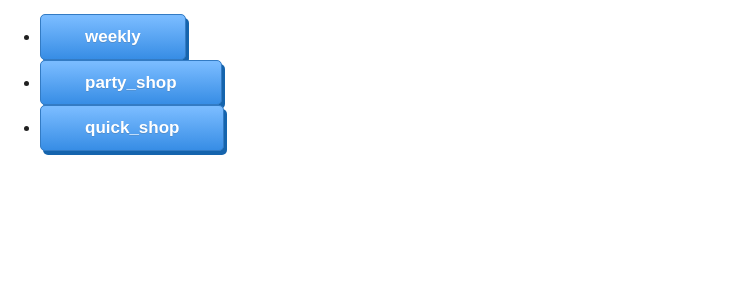
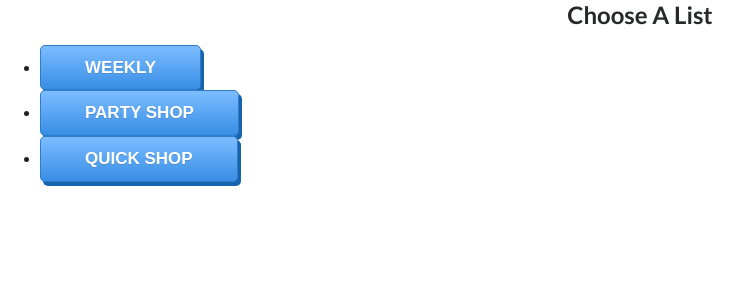
Before and after one commit to GregatGit/go-shop, a React (Create React App) app: page / in a window 1280 px wide. Both pictures are taken after a click on the button "YOUR LISTS". Shown: the top 300 px of the page, without its empty margins (0-751 px from the left). Built offline with nearby package versions, Linux system fonts and the light colour scheme.

Commit message:
choose a list to load

```diff
--- a/src/components/YourLists.js
+++ b/src/components/YourLists.js
@@ -1,28 +1,41 @@
-import React from 'react'
+import React, { Fragment, useState } from 'react'
 import { connect } from 'react-redux'
+import { displayName } from '../helpers'
 
 const YourLists = ({ lists }) => {
+  const [choosen, setChoosen] = useState(null)
 
-  const createListButton = (list) => {
+  function handleListClick(name){
+    setChoosen(name)
+  }
+
+  function loadList(list){
+    console.log(list)
+  }
+
+  const createListButton = list => {
     const listOfList = Object.keys(list)
     return listOfList.map(name => {
+      const display = displayName(lists[name].name)
       return (
         <li key={name}>
-          <button className="myButton">{lists[name].name}</button>
+          <button onClick={() => handleListClick(name)} className="myButton">{display}</button>
         </li>
       )
     })
   }
   return (
-    <ul>
-      {lists && createListButton(lists)}
-    </ul>
+    <Fragment>
+      <h2>Choose A List</h2>
+      <ul>{lists && createListButton(lists)}</ul>
+      {choosen && <button onClick={() => loadList(choosen)}>LOAD {displayName(lists[choosen].name)}</button>}
+    </Fragment>
   )
 }
 
 const mapStateToProps = (state, ownProps) => {
   return {
-    lists: state.lists
+    lists: state.lists,
   }
 }
 
```
